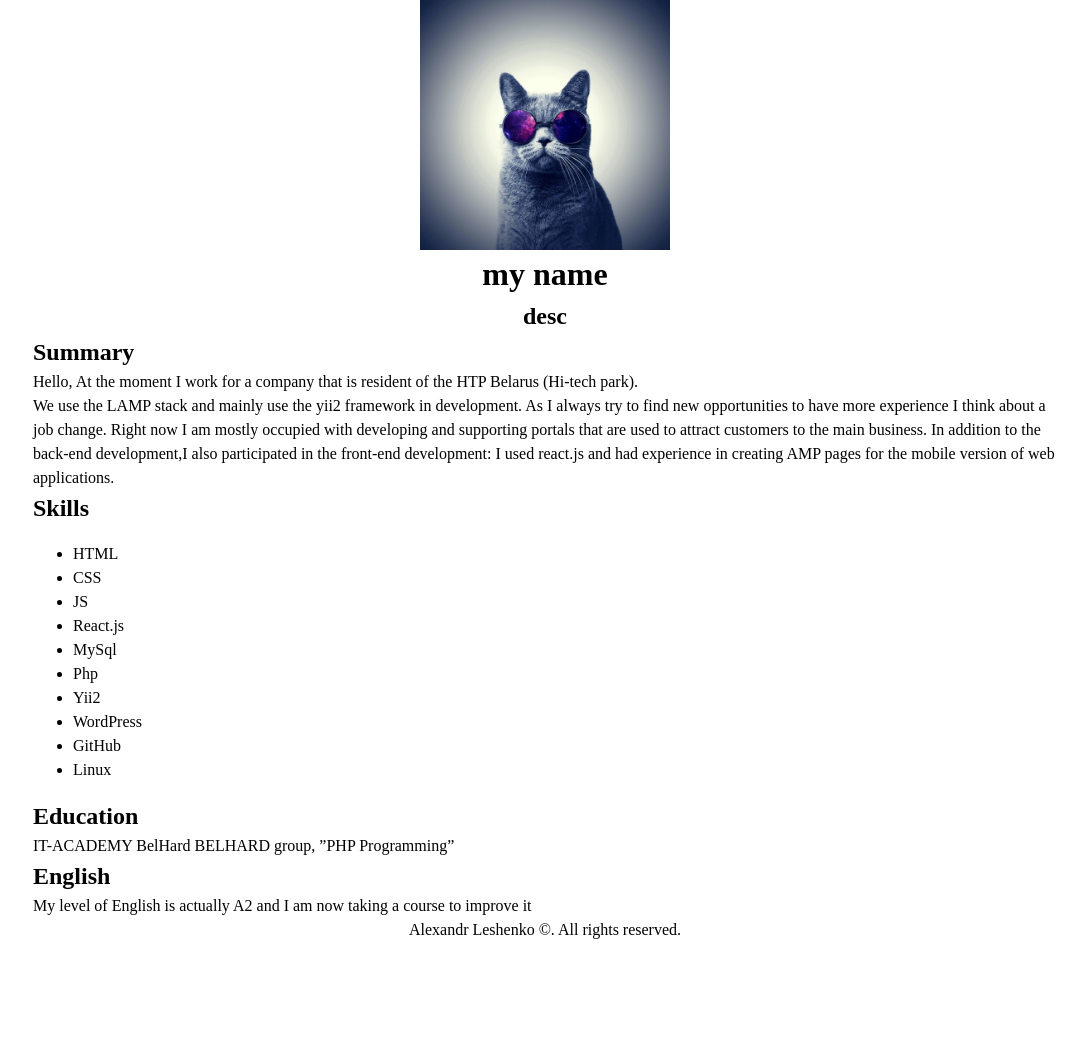
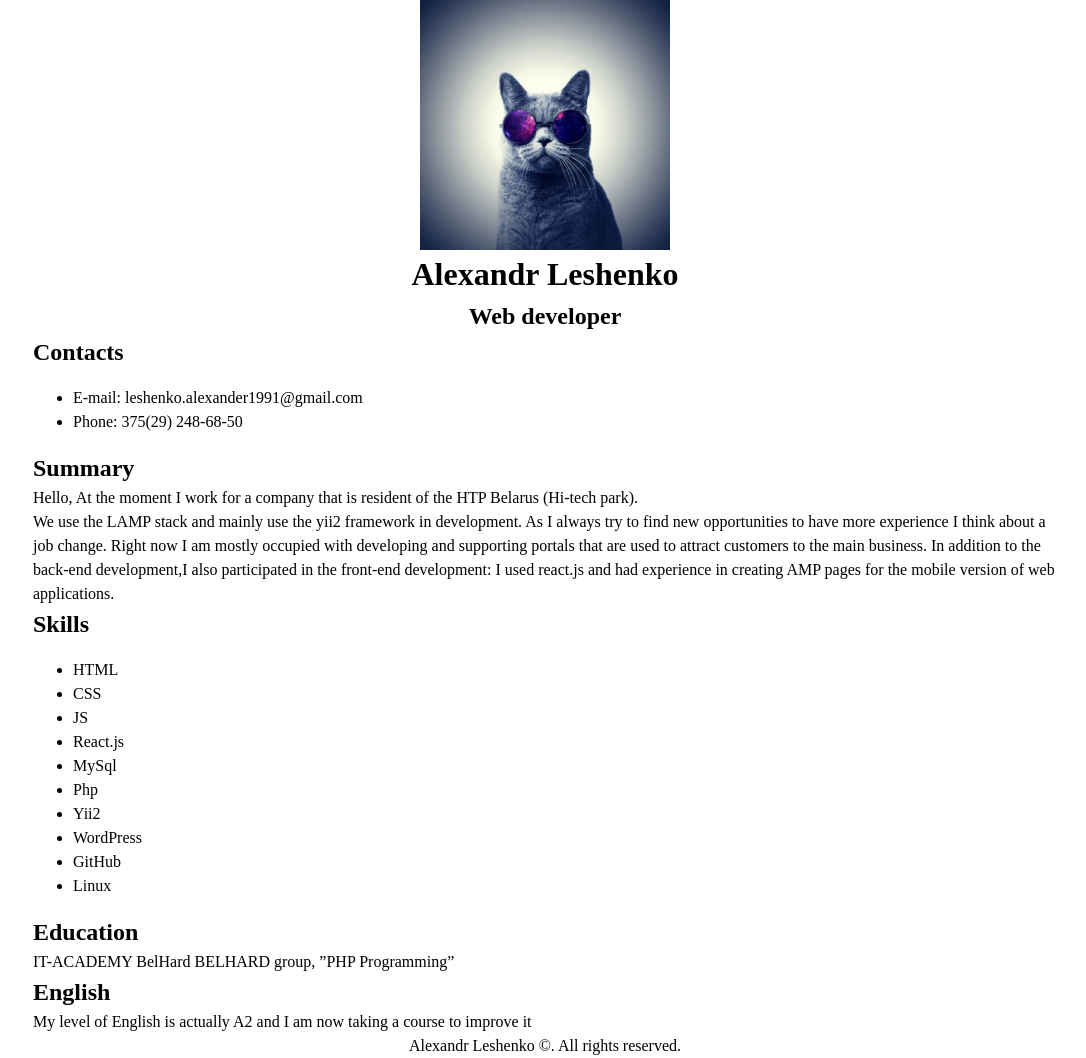
Before and after one commit to AlexandrLeshenko1991/rsschool-cv, a plain HTML site: page index.html in a window 1280 px wide. Shown: the whole page, without its empty margins (95-1181 px from the left). Before the commit the page ends 942 px from the top, so only its background shows below. Drawn offline with Linux system fonts and the light colour scheme.

Commit message:
add name info and add block 'contacts'

```diff
--- a/index.html
+++ b/index.html
@@ -14,11 +14,20 @@
     <img src="./assets/wPztRMrgYPA.jpg" alt="my photo" width="250">
   </div>
   <div class="text-center">
-    <h1>my name</h1>
-    <h2>desc</h2>
+    <h1>Alexandr Leshenko</h1>
+    <h2>Web developer</h2>
   </div>
 </header>
 <main class="wrap-content container">
+  <section class="block-contact">
+    <div>
+      <h2>Contacts</h2>
+      <ul>
+        <li>E-mail: leshenko.alexander1991@gmail.com </li>
+        <li>Phone: 375(29) 248-68-50</li>
+      </ul>
+    </div>
+  </section>
   <section class="block-summary">
     <h2>Summary</h2>
     <p>
```
